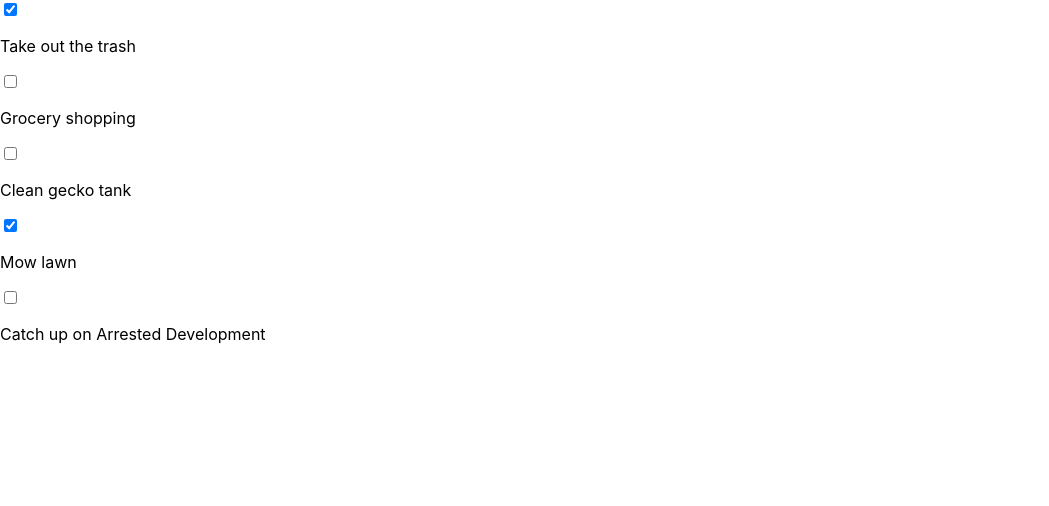
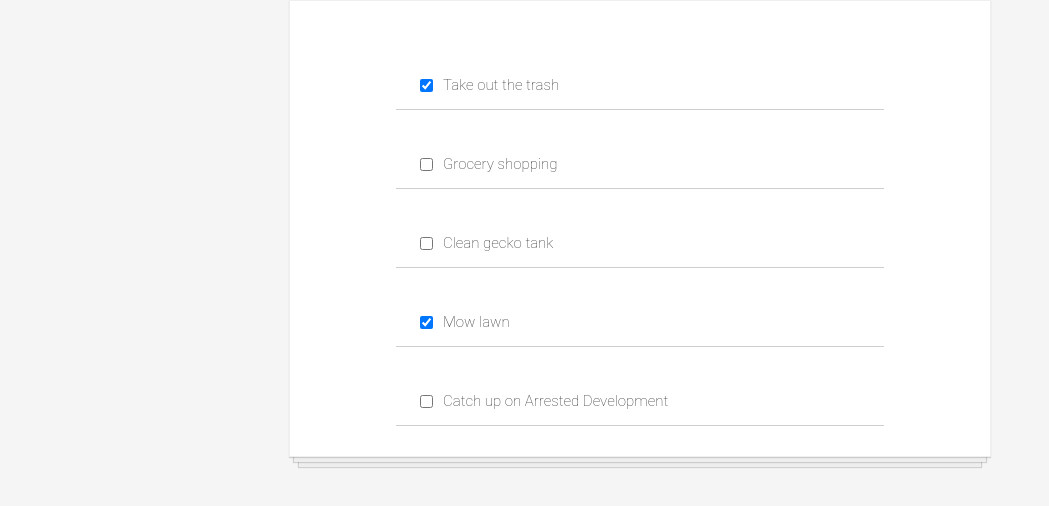
Before and after one commit to rammazzoti2000/todo-list-react, a React (Create React App) app: page / in a window 1280 px wide. Shown: the top 506 px of the page, without its empty margins (0-1049 px from the left). Built offline with nearby package versions, Linux system fonts and the light colour scheme.

Commit message:
Add basic styling

```diff
--- a/src/components/App.js
+++ b/src/components/App.js
@@ -33,7 +33,7 @@
       />
     ))
     return (
-      <div className="App">
+      <div className="todo-list">
       { todoItems }
       </div>
     );
--- a/src/styles/index.css
+++ b/src/styles/index.css
@@ -5,9 +5,54 @@
     sans-serif;
   -webkit-font-smoothing: antialiased;
   -moz-osx-font-smoothing: grayscale;
+  background-color: whitesmoke;
 }
 
 code {
   font-family: source-code-pro, Menlo, Monaco, Consolas, 'Courier New',
     monospace;
 }
+
+.todo-list {
+    background-color: white;
+    margin: auto;
+    width: 50%;
+    display: flex;
+    flex-direction: column;
+    align-items: center;
+    border: 1px solid #efefef;
+    box-shadow:
+    /* The top layer shadow */
+        0 1px 1px rgba(0,0,0,0.15),
+            /* The second layer */
+        0 10px 0 -5px #eee,
+            /* The second layer shadow */
+        0 10px 1px -4px rgba(0,0,0,0.15),
+            /* The third layer */
+        0 20px 0 -10px #eee,
+            /* The third layer shadow */
+        0 20px 1px -9px rgba(0,0,0,0.15);
+    padding: 30px;
+}
+
+.todo-item {
+    display: flex;
+    justify-content: flex-start;
+    align-items: center;
+    padding: 30px 20px 0;
+    width: 70%;
+    border-bottom: 1px solid #cecece;
+    font-family: Roboto, sans-serif;
+    font-weight: 100;
+    font-size: 15px;
+    color: #333333;
+}
+
+input[type=checkbox] {
+    margin-right: 10px;
+    font-size: 30px;
+}
+
+input[type=checkbox]:focus {
+    outline: 0;
+}
```
